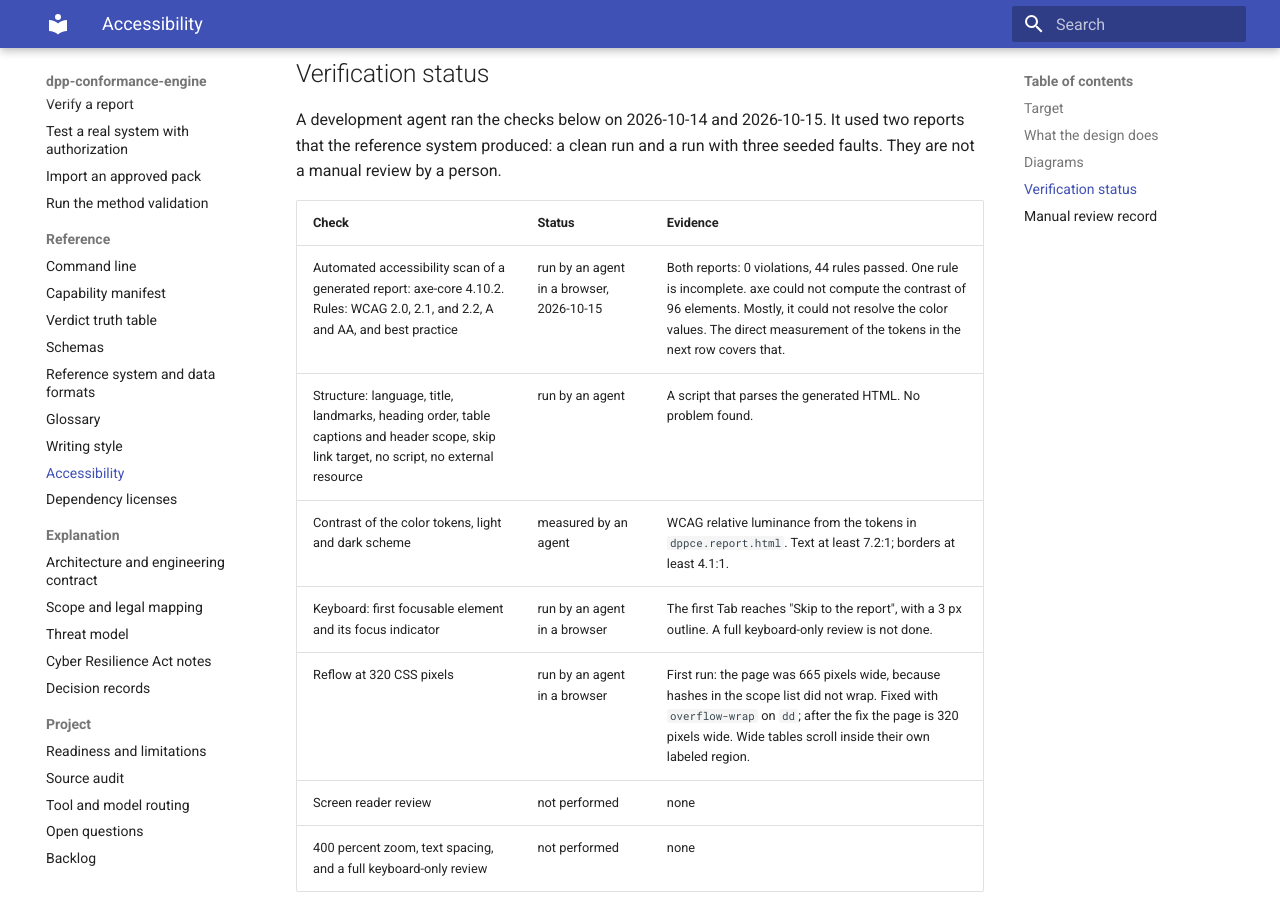
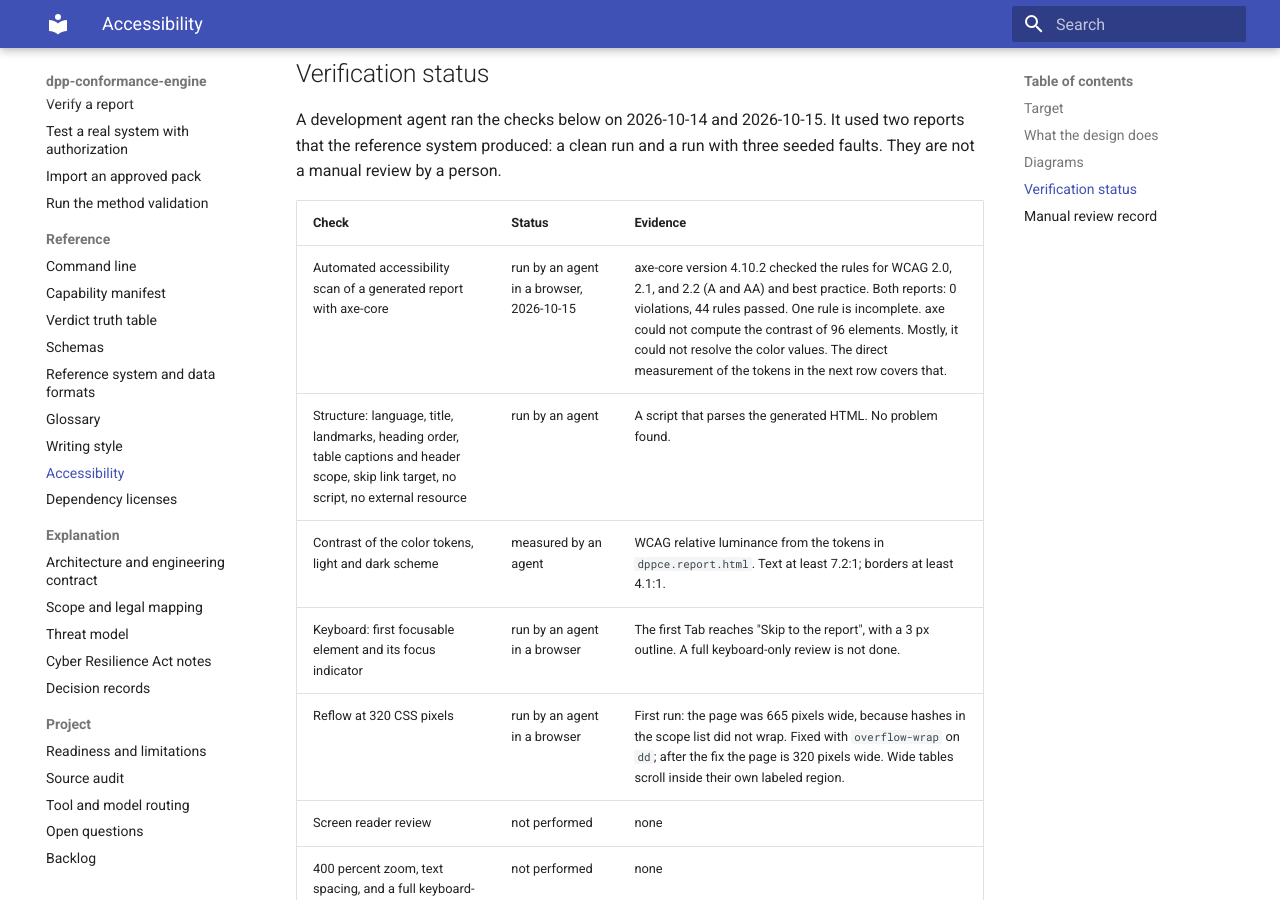
Before and after one commit to hadijannat/dpp-conformance-engine, an MkDocs documentation site: the page built from docs/reference/accessibility.md, in a window 1280 px wide and 900 px high, scrolled down 1178 px. Built offline with MkDocs 1.6.1 and Material for MkDocs 9.7.7, drawn with Linux system fonts in a browser that asks for light colours; the version menu is left out.

Commit message:
docs(a11y): split the axe-core row into short sentences
Co-Authored-By: Claude Opus 5.5 <noreply@anthropic.com>

```diff
--- a/docs/reference/accessibility.md
+++ b/docs/reference/accessibility.md
@@ -39,7 +39,7 @@ manual review by a person.
 
 | Check | Status | Evidence |
 | --- | --- | --- |
-| Automated accessibility scan of a generated report: axe-core 4.10.2. Rules: WCAG 2.0, 2.1, and 2.2, A and AA, and best practice | run by an agent in a browser, 2026-10-15 | Both reports: 0 violations, 44 rules passed. One rule is incomplete. axe could not compute the contrast of 96 elements. Mostly, it could not resolve the color values. The direct measurement of the tokens in the next row covers that. |
+| Automated accessibility scan of a generated report with axe-core | run by an agent in a browser, 2026-10-15 | axe-core version 4.10.2 checked the rules for WCAG 2.0, 2.1, and 2.2 (A and AA) and best practice. Both reports: 0 violations, 44 rules passed. One rule is incomplete. axe could not compute the contrast of 96 elements. Mostly, it could not resolve the color values. The direct measurement of the tokens in the next row covers that. |
 | Structure: language, title, landmarks, heading order, table captions and header scope, skip link target, no script, no external resource | run by an agent | A script that parses the generated HTML. No problem found. |
 | Contrast of the color tokens, light and dark scheme | measured by an agent | WCAG relative luminance from the tokens in `dppce.report.html`. Text at least 7.2:1; borders at least 4.1:1. |
 | Keyboard: first focusable element and its focus indicator | run by an agent in a browser | The first Tab reaches "Skip to the report", with a 3 px outline. A full keyboard-only review is not done. |
```
